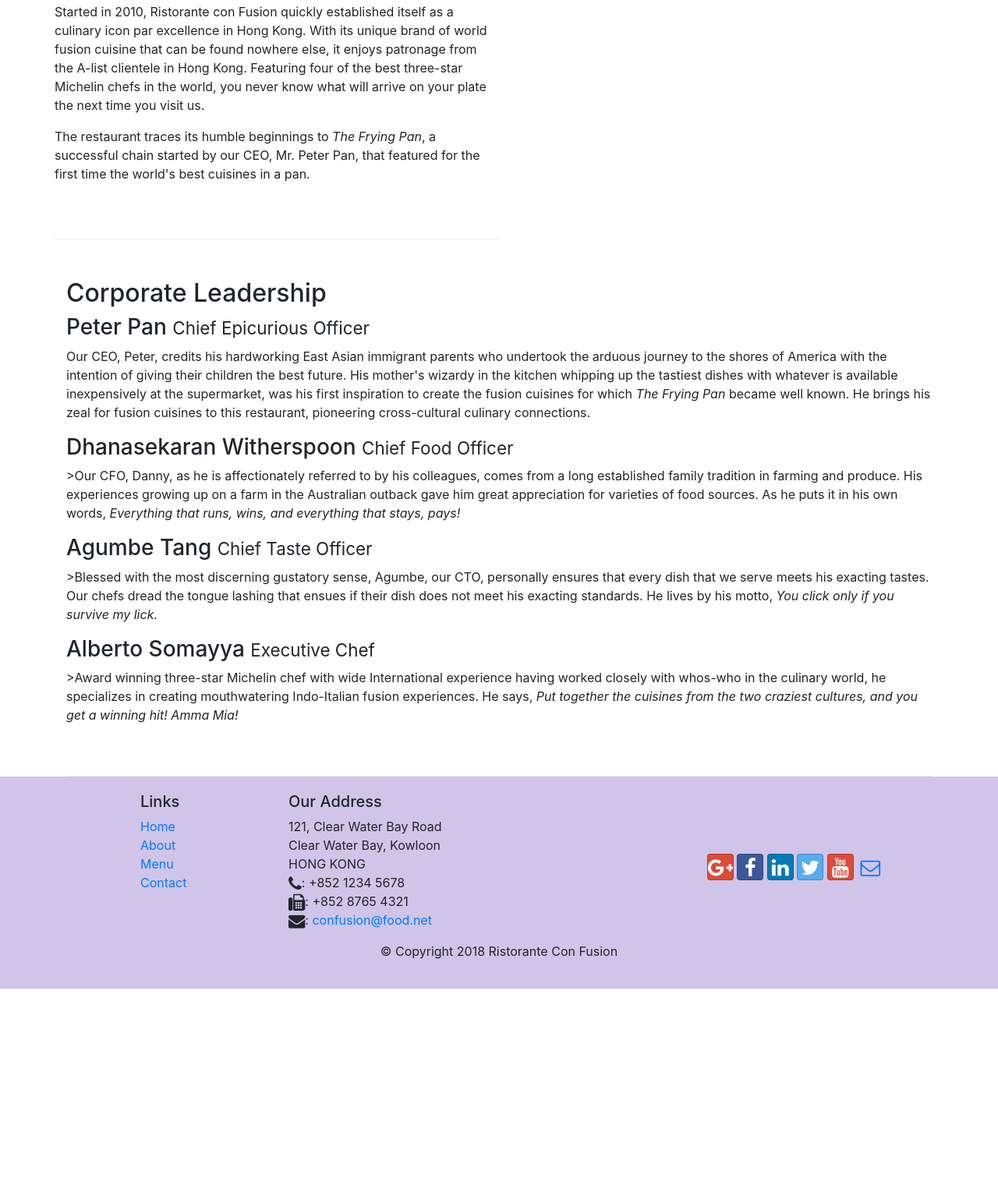
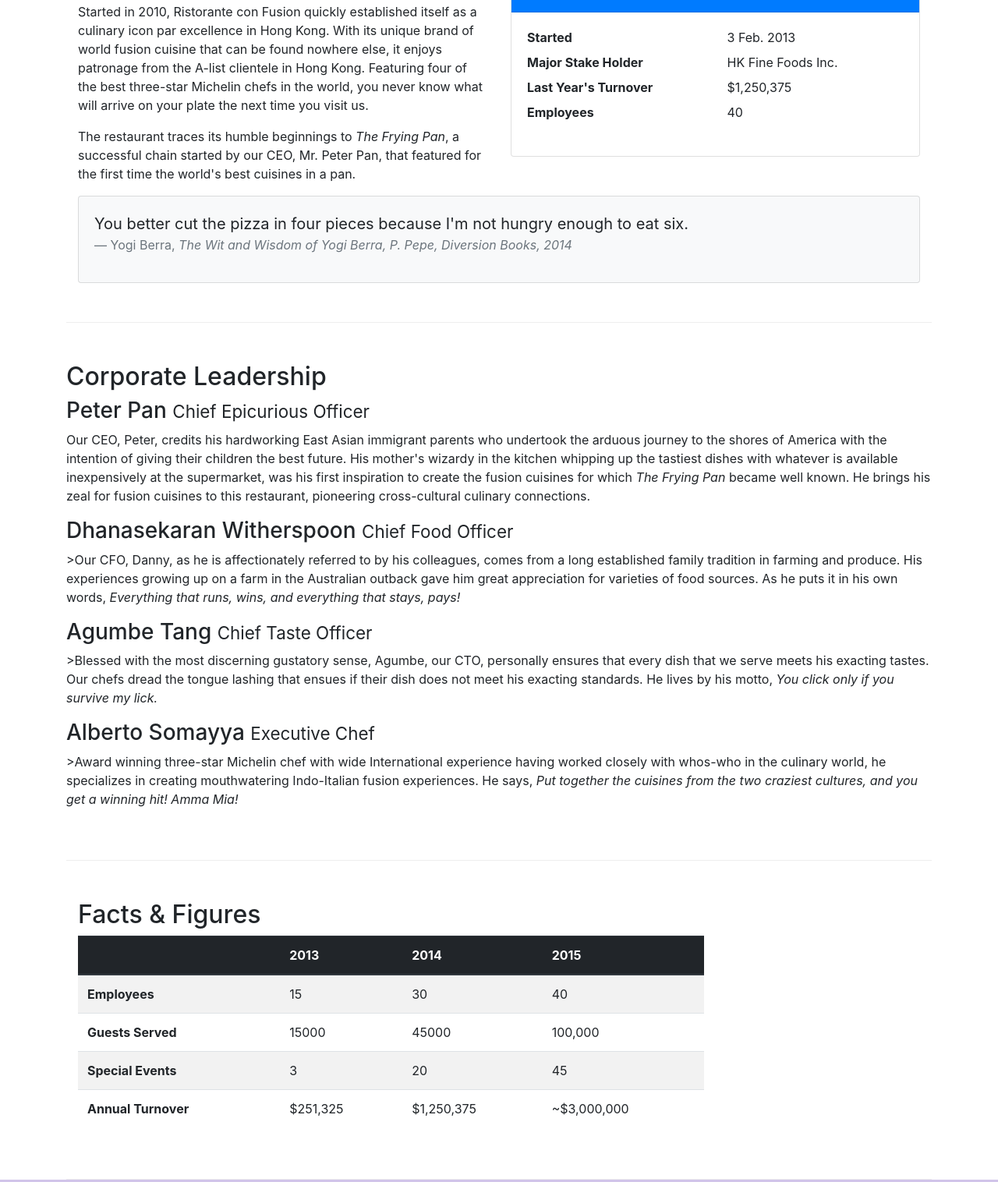
Before and after one commit to AIMAN-SIDDIQUA/Restaurant-Website, a website: page aboutus.html in a window 1280 px wide. Shown: the part 558-2074 px from the top of the page at 78% size. Before the commit the page ends 1826 px from the top, so only its background shows below. Drawn offline with nearby package versions, Linux system fonts and the light colour scheme.

Commit message:
tables and cards

```diff
--- a/aboutus.html
+++ b/aboutus.html
@@ -63,13 +63,43 @@
             </div>
         </div>
 
-        <div class="row">
-            <div class="col-12 col-sm-6 row-content">
+        <div class="row row-content">
+            <div class="col-sm-6">
                 <h2>Our History</h2>
                 <p>Started in 2010, Ristorante con Fusion quickly established itself as a culinary icon par excellence in Hong Kong. With its unique brand of world fusion cuisine that can be found nowhere else, it enjoys patronage from the A-list clientele in Hong Kong.  Featuring four of the best three-star Michelin chefs in the world, you never know what will arrive on your plate the next time you visit us.</p>
                 <p>The restaurant traces its humble beginnings to <em>The Frying Pan</em>, a successful chain started by our CEO, Mr. Peter Pan, that featured for the first time the world's best cuisines in a pan.</p>
             </div>
-            <div class="col-12 col-sm-6">
+            <div class="col-sm">
+                <div class="card">
+                    <h3 class="card-header bg-primary text-white">
+                        Facts At a Glance
+                    </h3>
+                    <div class="card-body">
+                        <dl class="row">
+                            <dt class="col-6">Started</dt>
+                            <dd class="col-6">3 Feb. 2013</dd>
+                            <dt class="col-6">Major Stake Holder</dt>
+                            <dd class="col-6">HK Fine Foods Inc.</dd>
+                            <dt class="col-6">Last Year's Turnover</dt>
+                            <dd class="col-6">$1,250,375</dd>
+                            <dt class="col-6">Employees</dt>
+                            <dd class="col-6">40</dd>
+                        </dl>
+                    </div>
+                </div>
+            </div>
+
+            <div class="col-12">
+                <div class="card card-body bg-light">
+                    <blockquote class="blockquote">
+                        <p class="mb-0">You better cut the pizza in four pieces because
+                            I'm not hungry enough to eat six.</p>
+                        <footer class="blockquote-footer">Yogi Berra,
+                            <cite title="Source Title">The Wit and Wisdom of Yogi Berra,
+                            P. Pepe, Diversion Books, 2014</cite>
+                        </footer>
+                    </blockquote>
+                </div>
             </div>
         </div>
 
@@ -86,8 +116,53 @@
                 <h3>Alberto Somayya <small>Executive Chef</small></h3>
                 <p class="d-none d-sm-block">>Award winning three-star Michelin chef with wide International experience having worked closely with whos-who in the culinary world, he specializes in creating mouthwatering Indo-Italian fusion experiences. He says, <em>Put together the cuisines from the two craziest cultures, and you get a winning hit! Amma Mia!</em></p>
             </div>
-       </div>
+        </div>
 
+        <div class="row row-content">
+            <div class="col-12 col-sm-9">
+                <h2>Facts &amp; Figures</h2>
+                <div class="table-responsive">
+                <table class="table table-striped">
+                    <thead class="thead-dark">
+                        <tr>
+                            <th>&nbsp;</th>
+                            <th>2013</th>
+                            <th>2014</th>
+                            <th>2015</th>
+                        </tr>
+                    </thead>
+                    <tbody>
+                        <tr>
+                            <th>Employees</th>
+                            <td>15</td>
+                            <td>30</td>
+                            <td>40</td>
+                        </tr>
+                        <tr>
+                            <th>Guests Served</th>
+                            <td>15000</td>
+                            <td>45000</td>
+                            <td>100,000</td>
+                        </tr>
+                        <tr>
+                            <th>Special Events</th>
+                            <td>3</td>
+                            <td>20</td>
+                            <td>45</td>
+                        </tr>
+                        <tr>
+                            <th>Annual Turnover</th>
+                            <td>$251,325</td>
+                            <td>$1,250,375</td>
+                            <td>~$3,000,000</td>
+                        </tr>
+                    </tbody>
+                </table>
+                </div>
+            </div>
+            <div class="col-12 col-sm-3">
+            </div>
+        </div>
     </div>
 
     <footer class="footer">
```
